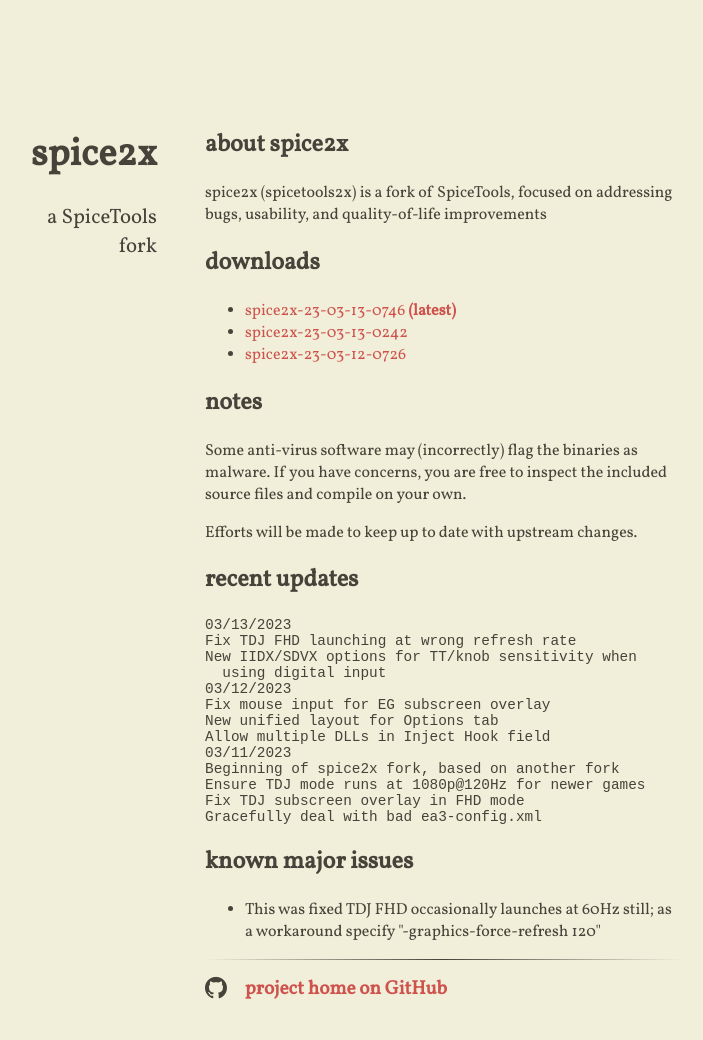
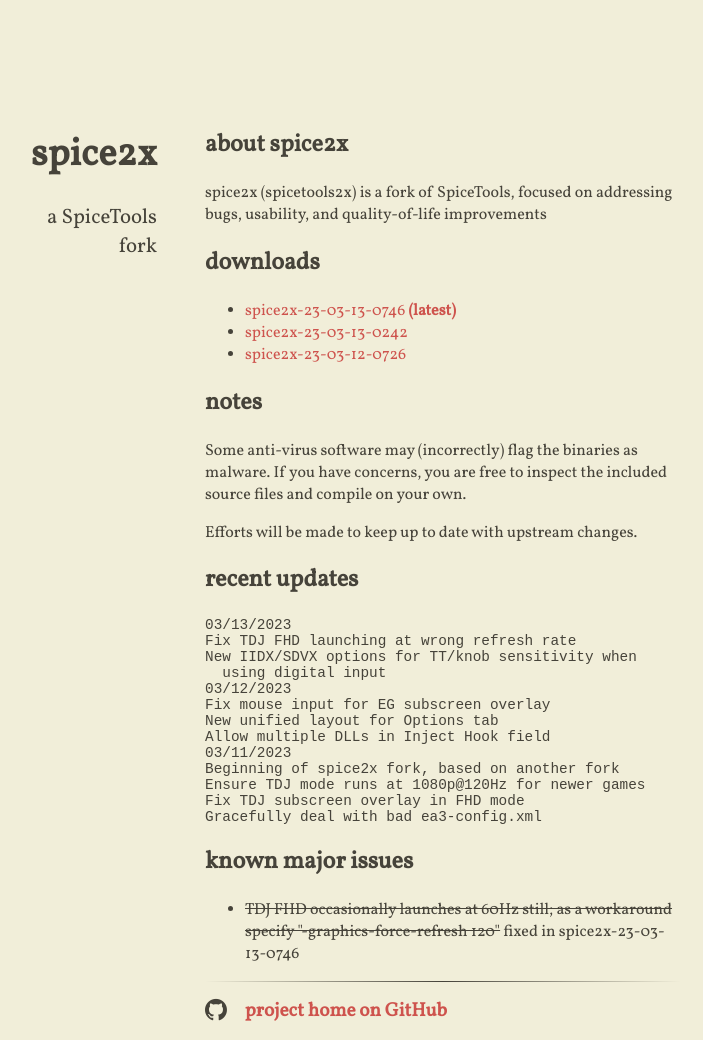
Before and after one commit to spice2x/spice2x.github.io, a Jekyll site: the page built from docs/index.html, in a window 1280 px wide. Shown: the whole page, without its empty margins (299-1002 px from the left). Built offline with Jekyll 4.4.1, drawn with Linux system fonts in a browser that asks for light colours; nearby versions of some CDN libraries; before the commit the page ends 1018 px from its top, so only the background shows below that.

Commit message:
fix known issue

```diff
--- a/docs/_includes/content.html
+++ b/docs/_includes/content.html
@@ -47,7 +47,7 @@
 <h2>known major issues</h2>
 <ul>
   <li>
-    This was fixed TDJ FHD occasionally launches at 60Hz still; as a workaround specify "-graphics-force-refresh 120"
+    <s>TDJ FHD occasionally launches at 60Hz still; as a workaround specify "-graphics-force-refresh 120"</s> fixed in spice2x-23-03-13-0746
   </li>
 </ul>
 
```
